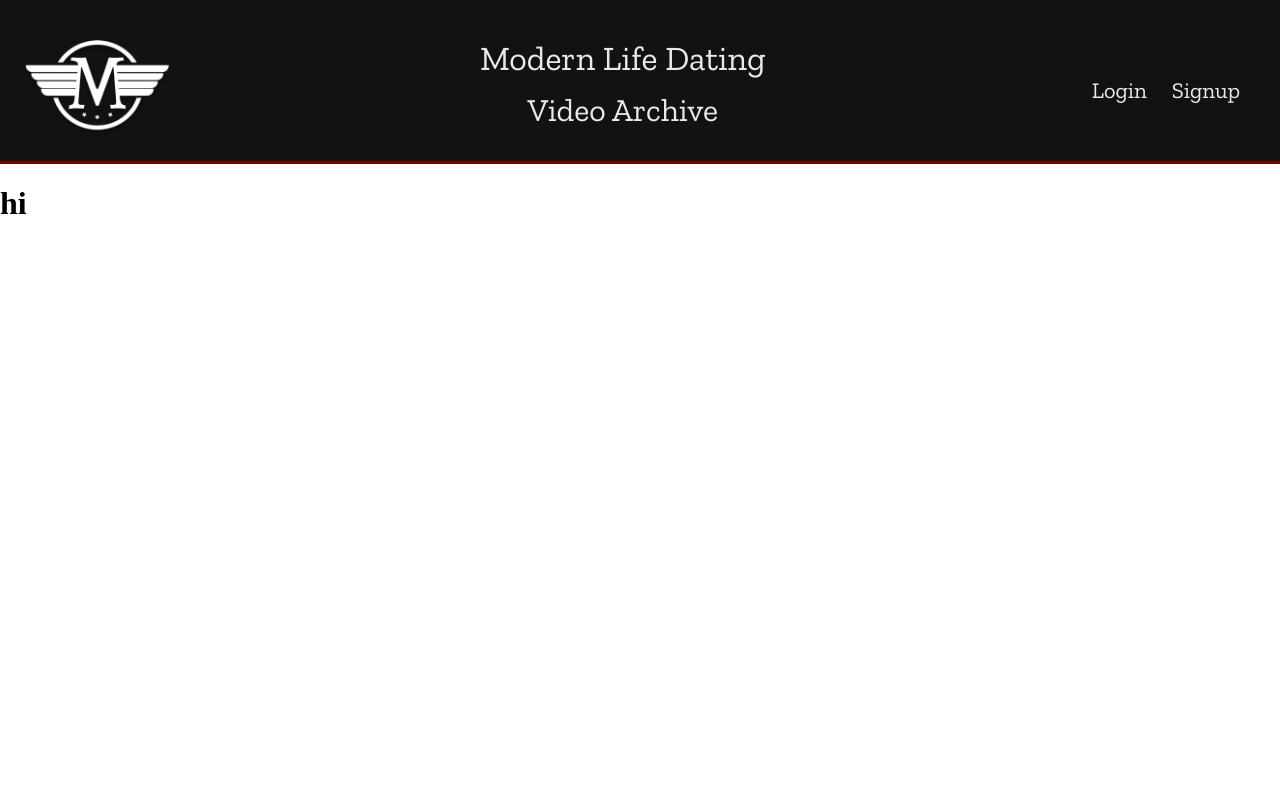
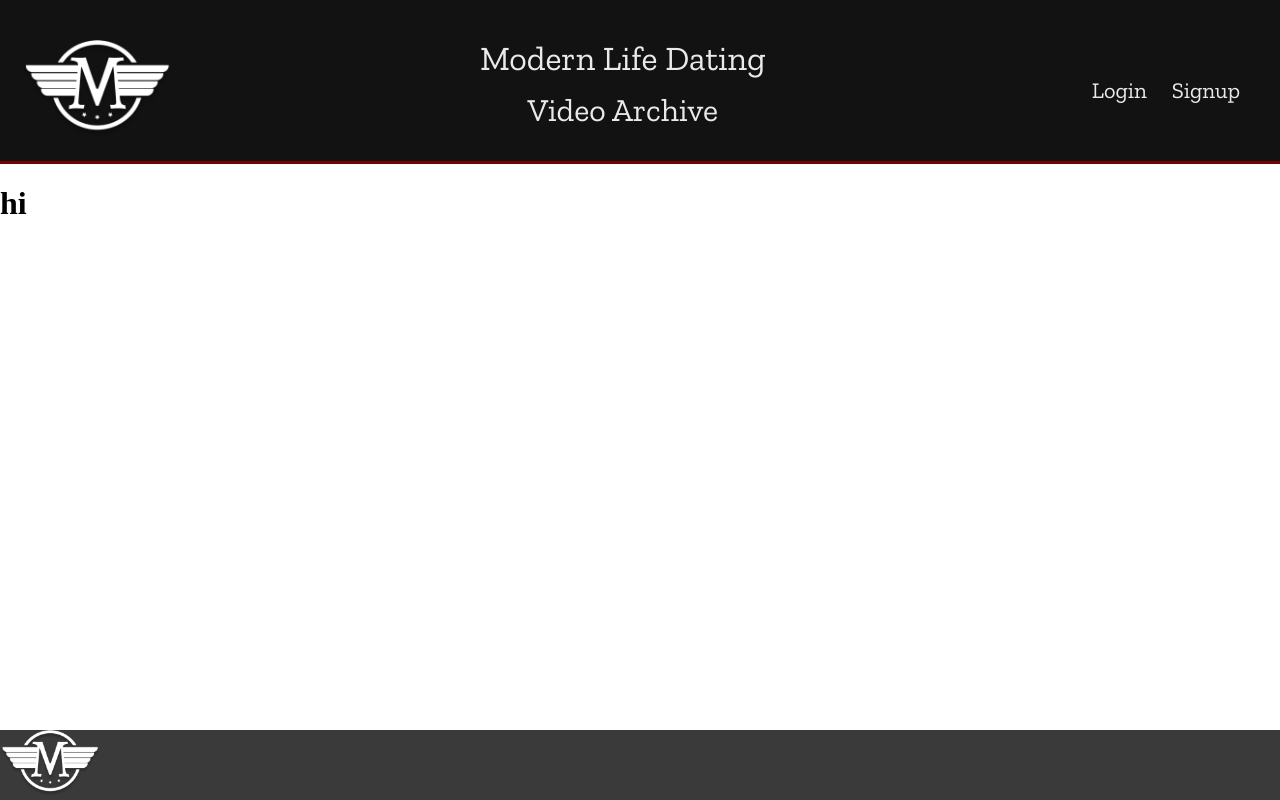
Before and after one commit to bdomingu/mld-video-archive, a Next.js app: page / in a window 1280 px wide. Built offline with nearby package versions, Linux system fonts and the light colour scheme.

Commit message:
began footer

```diff
--- /dev/null
+++ b/components/Footer.module.css
@@ -0,0 +1,8 @@
+.container {
+    background-color: #3A3A3A;
+
+}
+
+.container img {
+    width:100px;
+}
--- a/components/Footer.tsx
+++ b/components/Footer.tsx
@@ -1,8 +1,9 @@
+import styles from './Footer.module.css';
 
 export default function Footer() {
     return (
-        <div>
-
-        </div>
+     <footer className={styles.container}>
+        <img src='/images/image8.png' />
+     </footer>
     )
 }
--- a/components/Layout.tsx
+++ b/components/Layout.tsx
@@ -7,9 +7,12 @@ type LayoutProps = {
 
 const Layout: React.FC<LayoutProps> = ({children}) => {
     return (
-        <div>
+        <div style={{display: 'flex', flexDirection: 'column', minHeight: '100vh'}}>
             <Nav/>
-            {children}
+            <div style={{flex: 1}}>
+              {children}
+            </div>
+
             <Footer/>
         </div>
     )
```
